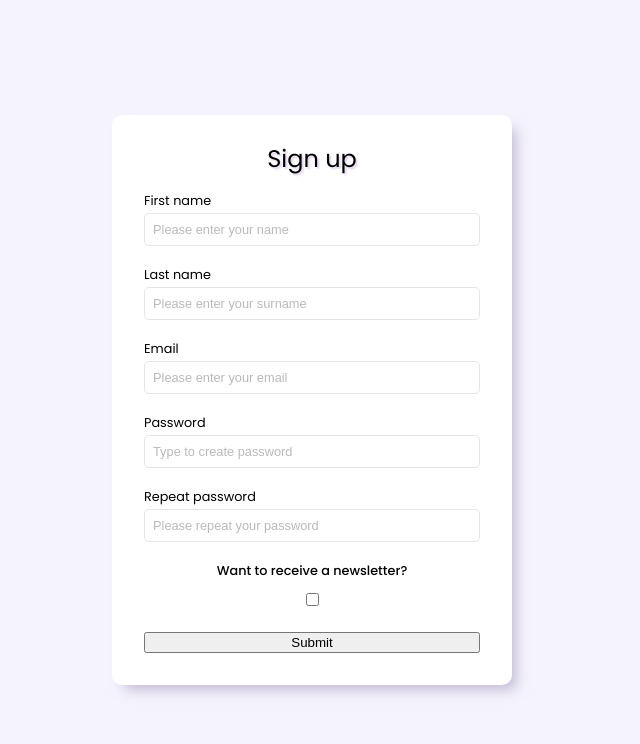
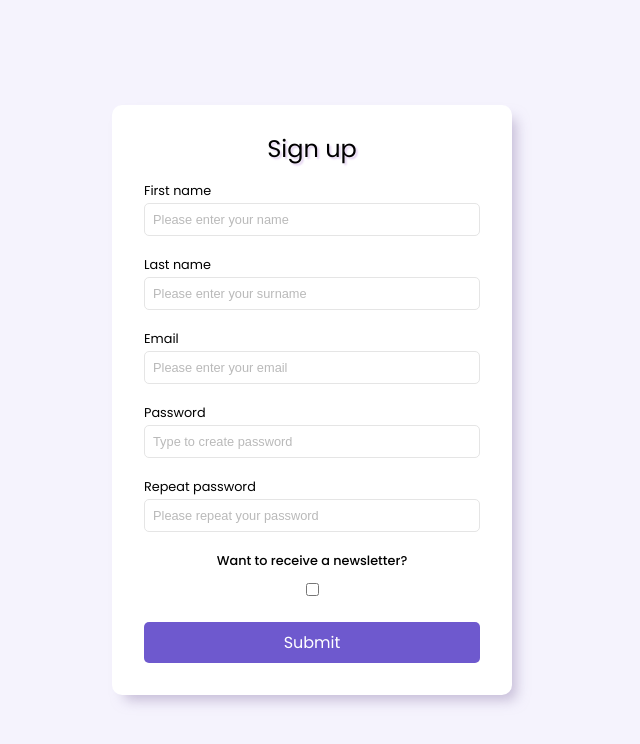
Before and after one commit to axseinga/typescript-task, a React (Create React App) app in the folder client/: page / in a window 1280 px wide. Shown: the top 744 px of the page, without its empty margins (328-968 px from the left). Built offline with nearby package versions, Linux system fonts and the light colour scheme.

Commit message:
add button component

```diff
--- /dev/null
+++ b/client/src/components/Button.tsx
@@ -0,0 +1,18 @@
+import React, { ButtonHTMLAttributes } from 'react';
+import { StyledButton } from './styled/Button.styled';
+
+interface ButtonProps extends ButtonHTMLAttributes<HTMLButtonElement> {
+  children: React.ReactNode;
+  type: 'button' | 'submit' | 'reset';
+  handleClick: (event: React.MouseEvent<HTMLButtonElement>) => void;
+  base?: boolean;
+  disabled?: boolean;
+}
+
+export const Button: React.FC<ButtonProps> = ({ type, children, handleClick, disabled, base }) => {
+  return (
+    <StyledButton type={type} onClick={handleClick} disabled={disabled} base={base}>
+      {children ? <div>{children}</div> : null}
+    </StyledButton>
+  );
+};
--- /dev/null
+++ b/client/src/components/styled/Button.styled.ts
@@ -0,0 +1,34 @@
+import styled, { css } from 'styled-components';
+
+type Props = {
+  disabled?: boolean;
+  base?: boolean; // why it is not possible to use keyword default? is it reserved word?
+};
+
+export const StyledButton = styled.button<Props>`
+  cursor: pointer;
+  font-size: 1rem;
+  font-family: 'Poppins', sans-serif;
+  border-radius: 5px;
+  border: none;
+  padding: 0.5rem 1.5rem;
+
+  ${props =>
+    props.base &&
+    css`
+      background-color: #6e59ce;
+      color: #ffffff;
+      &:hover {
+        background-color: #5242a5;
+      }
+      &:focus,
+      &:active {
+        background-color: #5034db;
+      }
+    `}
+  ${props =>
+    props.disabled &&
+    css`
+      background-color: #e5e5e5;
+    `}
+`;
--- a/client/src/pages/SignupPage/Form.tsx
+++ b/client/src/pages/SignupPage/Form.tsx
@@ -2,6 +2,7 @@ import React from 'react';
 import { StyledForm } from './styled/Form.styled';
 import { Input } from '../../components/Input';
 import { Checkbox } from '../../components/Checkbox';
+import { Button } from '../../components/Button';
 
 export const Form: React.FC = () => {
   return (
@@ -50,7 +51,9 @@ export const Form: React.FC = () => {
         />
         <Checkbox label='Want to receive a newsletter?' isChecked={false} handleChange={() => console.log('handling change')} />
       </div>
-      <button>Submit</button>
+      <Button type='submit' base handleClick={() => console.log('handling this click')}>
+        Submit
+      </Button>
     </StyledForm>
   );
 };
```
